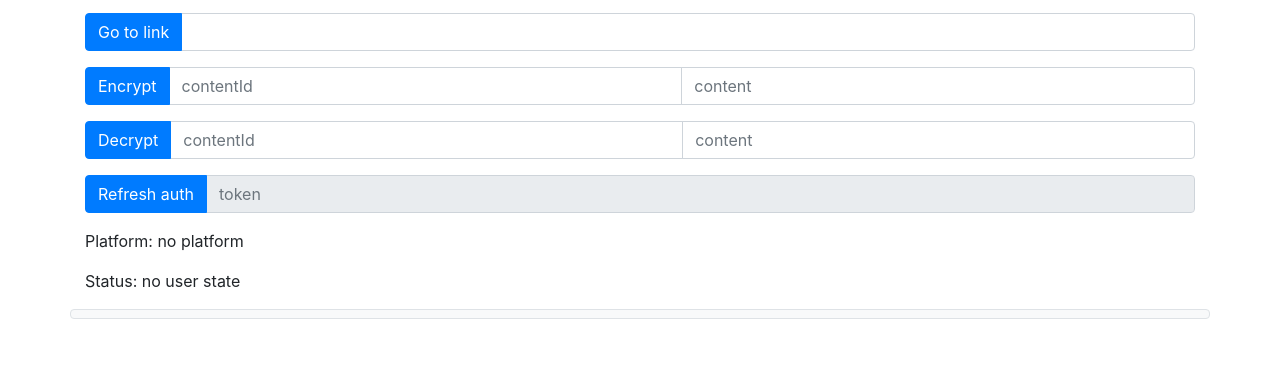
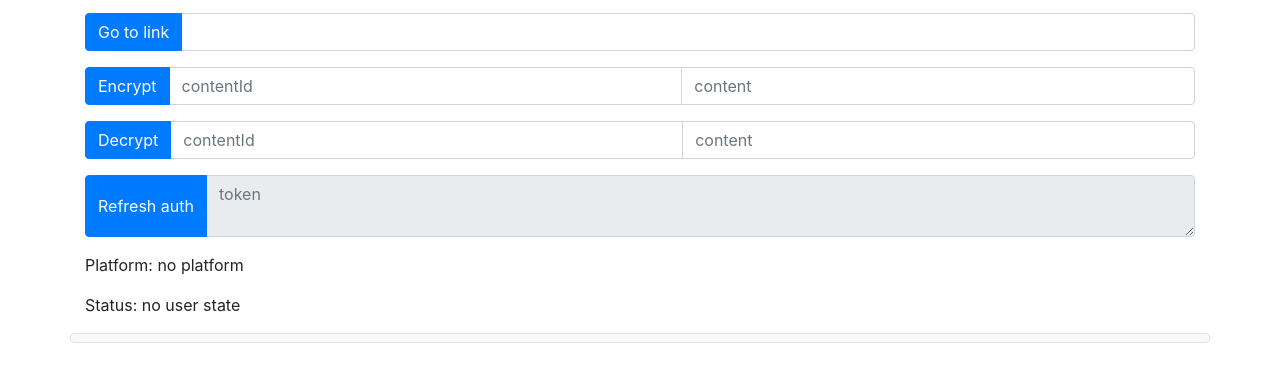
Before and after one commit to mihll/mihll.github.io, a plain HTML site: page index.html in a window 1280 px wide. Shown: the part 97-478 px from the top of the page. Drawn offline with Linux system fonts and the light colour scheme.

Commit message:
Changed token input to textarea

```diff
--- a/index.html
+++ b/index.html
@@ -61,7 +61,7 @@
                         <div class="input-group-prepend">
                             <button id="refresh_auth_button" class="btn btn-primary">Refresh auth</button>
                         </div>
-                        <input disabled id="token_input" type="text" class="form-control" placeholder="token">
+                        <textarea disabled id="token_input" class="form-control" placeholder="token"></textarea>
                     </div>
                 </div>
             </div>
```
